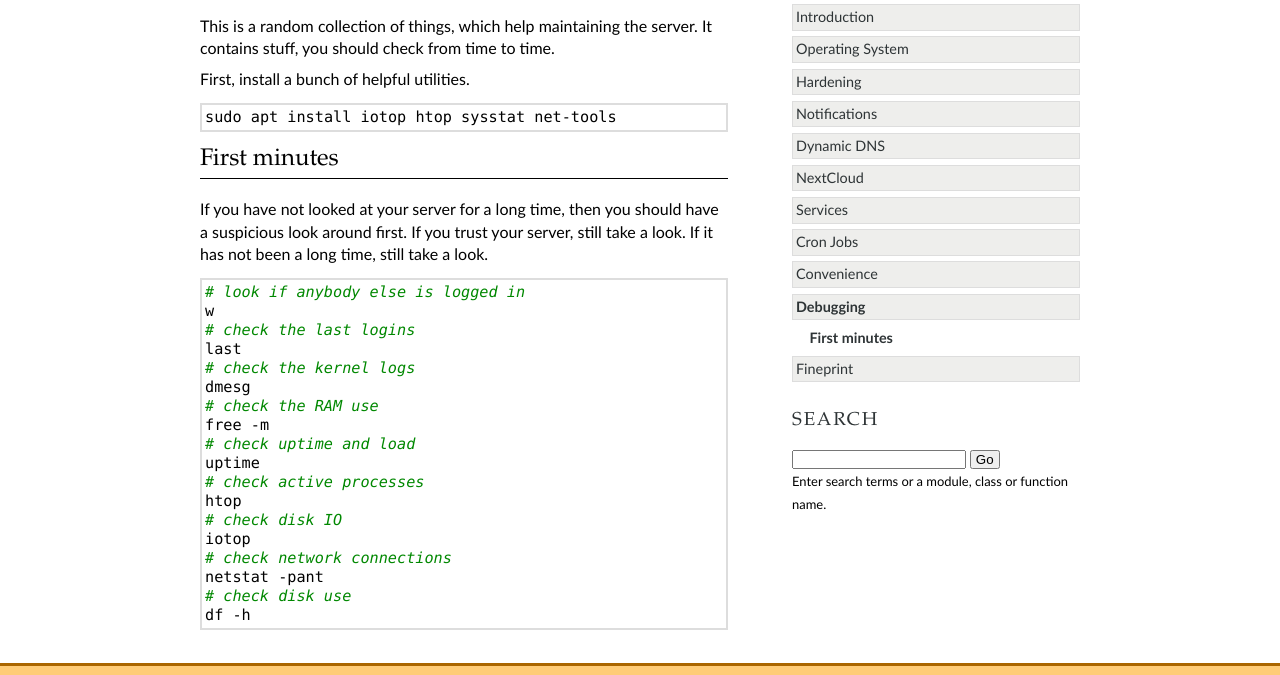
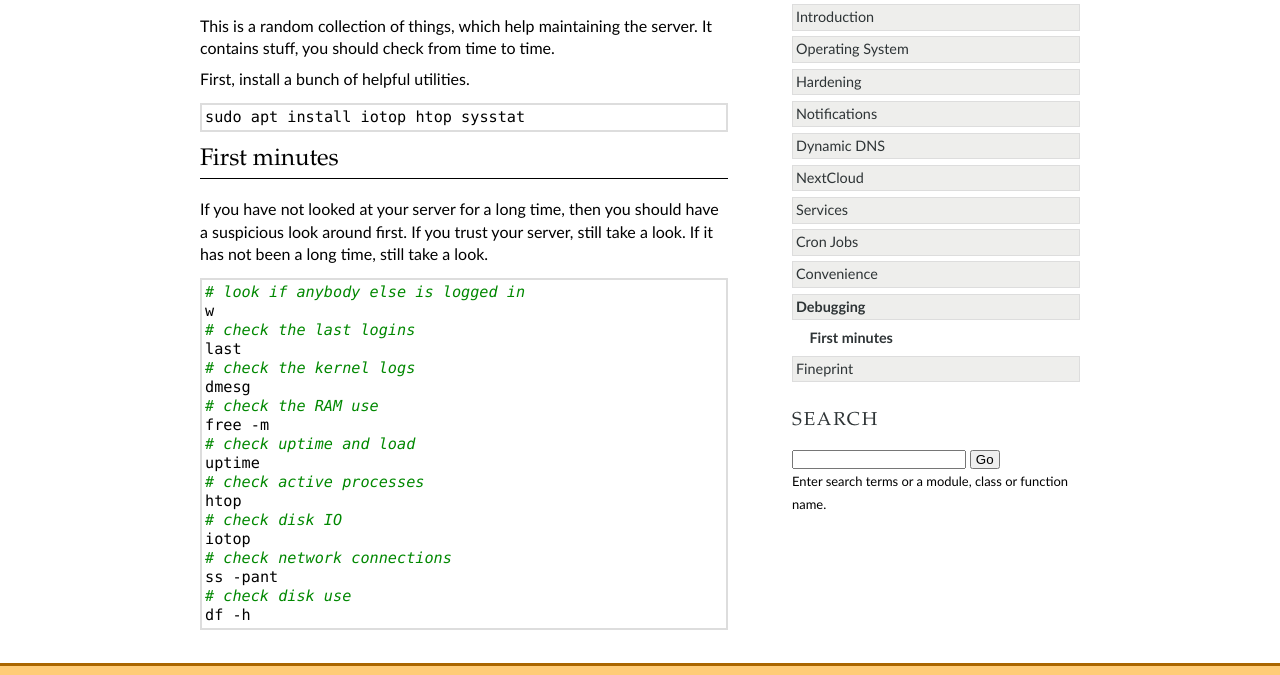
Before and after one commit to qznc/my-homeserver, a Sphinx documentation site: the page built from source/debugging.rst, in a window 1280 px wide. Shown: the part 144-819 px from the top of the page. Built offline with Sphinx 7.4.7, drawn with Linux system fonts in a browser that asks for light colours.

Commit message:
netstat is deprecated, use ss instead

```diff
--- a/source/debugging.rst
+++ b/source/debugging.rst
@@ -10,7 +10,7 @@ First, install a bunch of helpful utilities.
 
 .. code:: sh
 
-   sudo apt install iotop htop sysstat net-tools
+   sudo apt install iotop htop sysstat
 
 First minutes
 -------------
@@ -39,6 +39,6 @@ still take a look.
    # check disk IO
    iotop
    # check network connections
-   netstat -pant
+   ss -pant
    # check disk use
    df -h
```
